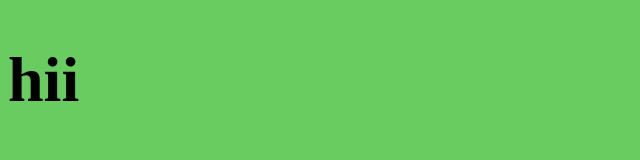
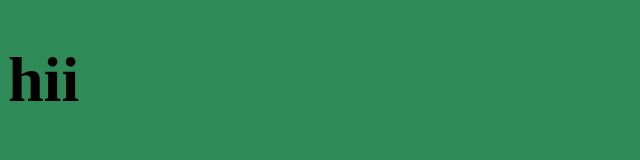
Before and after one commit to ZuzanaBerna/druhy-projekt, a plain HTML site: page index.html in a window 1280 px wide. Shown: the whole page, without its empty margins (0-640 px from the left). Drawn offline with Linux system fonts and the light colour scheme.

Commit message:
seagreen

```diff
--- a/style.css
+++ b/style.css
@@ -1,5 +1,5 @@
 body{
-    background-color: hsl(116, 51%, 59%);
+    background-color: seagreen
 }
 h1{
     font-size: 64px;
```
